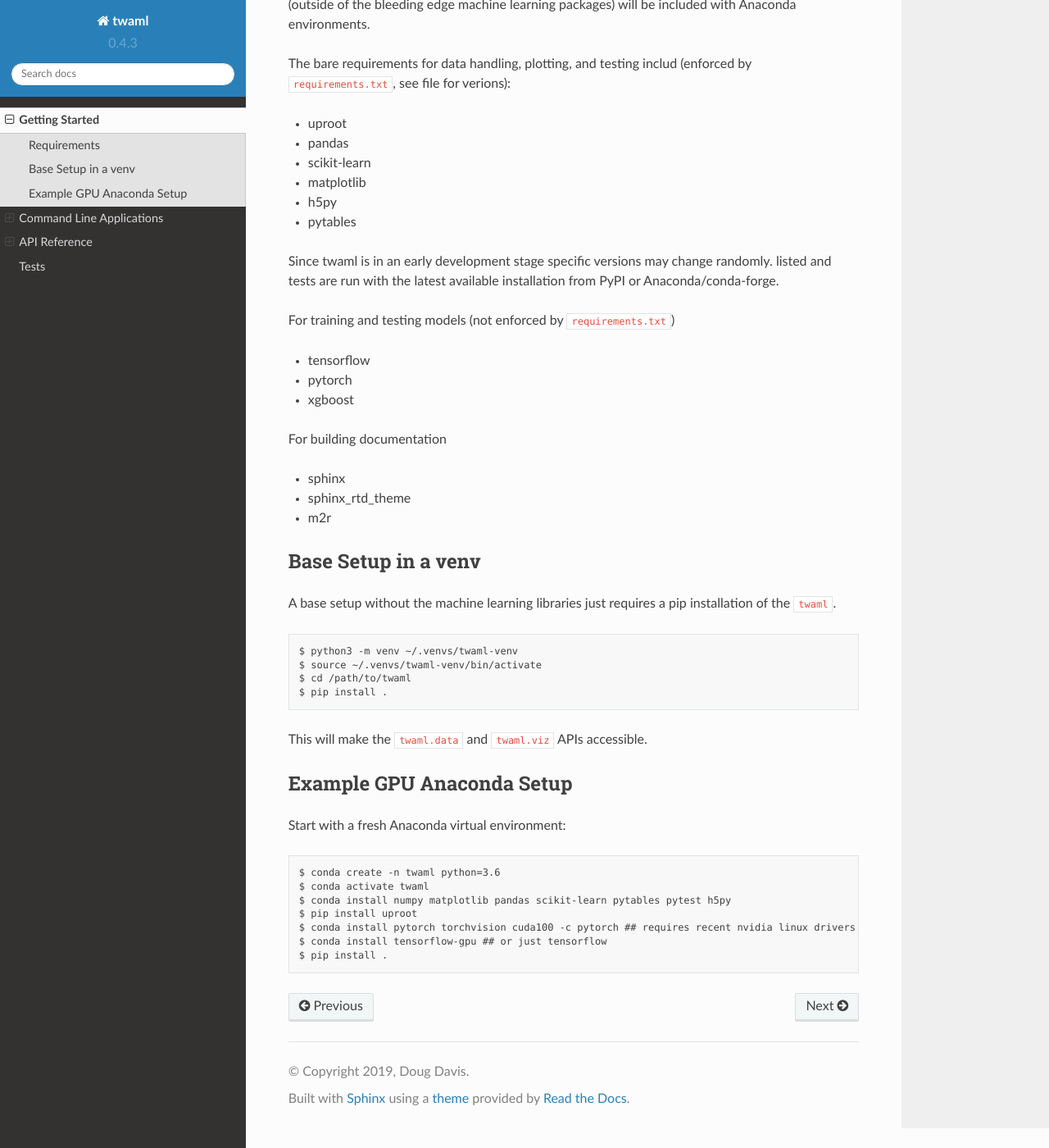
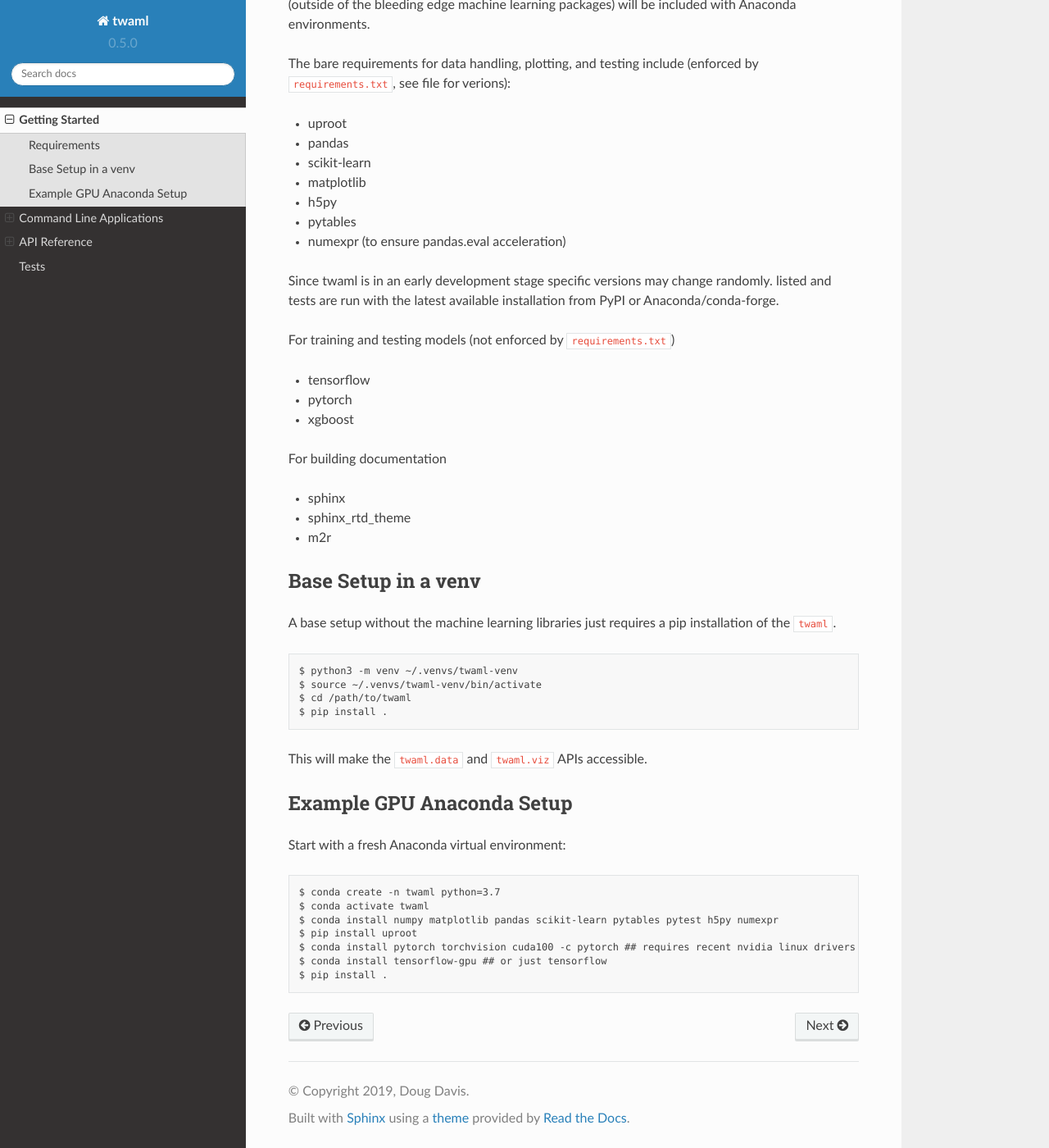
Before and after one commit to douglasdavis/twaml, a Sphinx documentation site: the page built from docs/started.rst, in a window 1280 px wide and 1400 px high, scrolled down 246 px. Shown: the whole window at 82% size. Built offline with Sphinx 7.4.7 and the Read the Docs theme 2.0.0, drawn with Linux system fonts in a browser that asks for light colours.

Commit message:
Change selection API to use frame specific eval, require numexpr

```diff
--- a/docs/started.rst
+++ b/docs/started.rst
@@ -12,7 +12,7 @@
 required libraries (outside of the bleeding edge machine learning
 packages) will be included with Anaconda environments.
 
-The bare requirements for data handling, plotting, and testing includ
+The bare requirements for data handling, plotting, and testing include
 (enforced by ``requirements.txt``, see file for verions):
 
 - uproot
@@ -21,6 +21,7 @@
 - matplotlib
 - h5py
 - pytables
+- numexpr (to ensure pandas.eval acceleration)
 
 Since twaml is in an early development stage specific versions may
 change randomly.  listed and tests are run with the latest available
@@ -62,9 +63,9 @@
 
 .. code-block:: none
 
-   $ conda create -n twaml python=3.6
+   $ conda create -n twaml python=3.7
    $ conda activate twaml
-   $ conda install numpy matplotlib pandas scikit-learn pytables pytest h5py
+   $ conda install numpy matplotlib pandas scikit-learn pytables pytest h5py numexpr
    $ pip install uproot
    $ conda install pytorch torchvision cuda100 -c pytorch ## requires recent nvidia linux drivers
    $ conda install tensorflow-gpu ## or just tensorflow
--- a/requirements.txt
+++ b/requirements.txt
@@ -4,4 +4,5 @@
 pandas>=0.24.0
 scikit-learn>=0.20
 tables>=3.4
-h5py
+numexpr>=2.6.5
+h5py>=2.8.0
--- a/twaml/version.py
+++ b/twaml/version.py
@@ -2,7 +2,7 @@
 
 import re
 
-__version__ = "0.4.3"
+__version__ = "0.5.0"
 version = __version__
 version_info = tuple(re.split(r"[-\.]", __version__))
 
```
